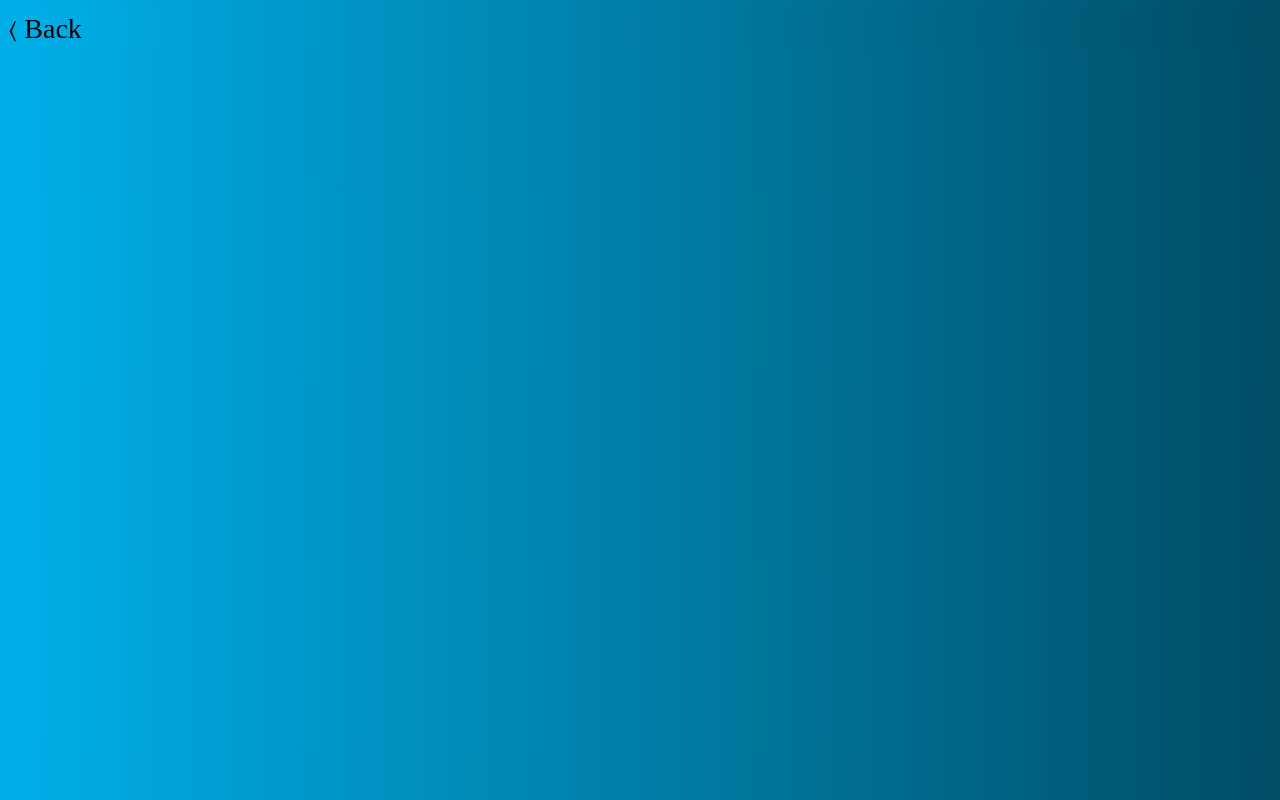
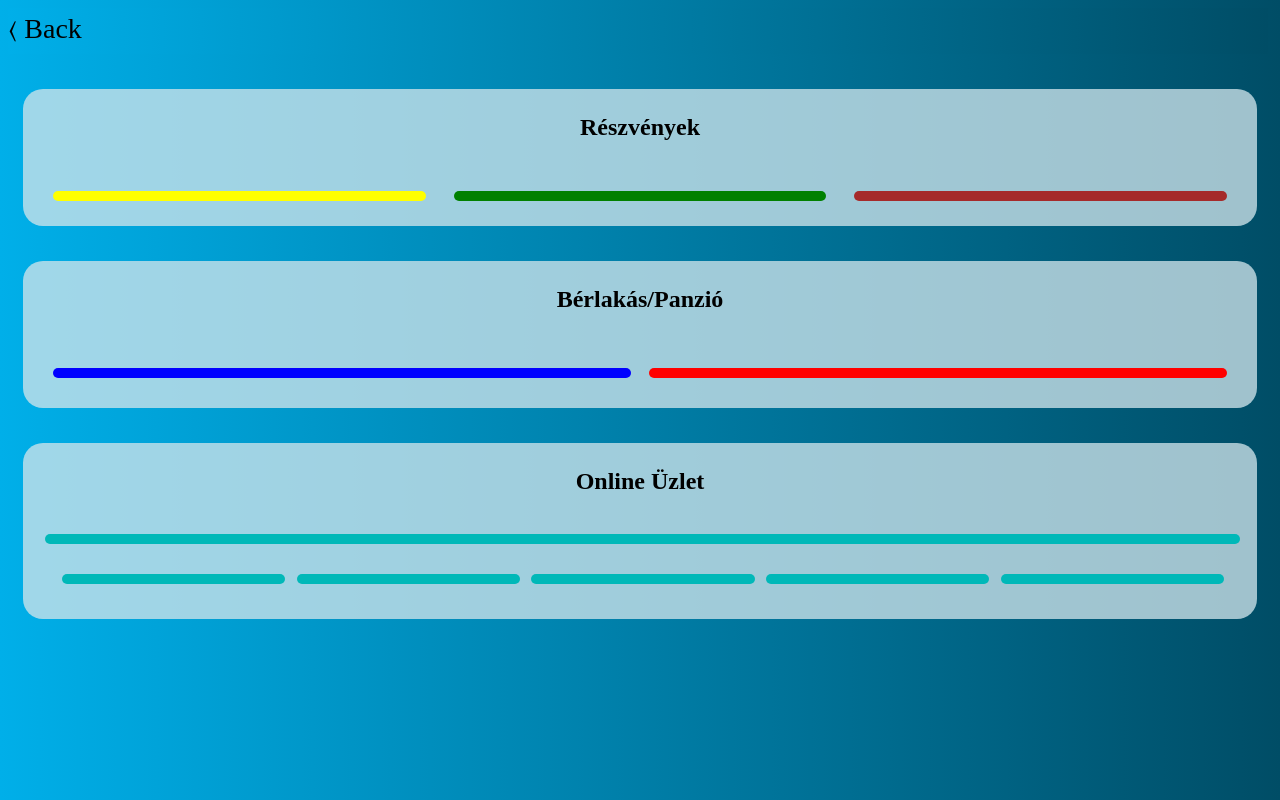
Before and after one commit to dvd2001/MyFirstMillion, an Angular app: page /game in a window 1280 px wide. Built offline with nearby package versions, Linux system fonts and the light colour scheme.

Commit message:
setting up the html skeleton of game page

```diff
--- a/src/app/components/game-page/game-page.css
+++ b/src/app/components/game-page/game-page.css
@@ -6,10 +6,82 @@ div {
 
 section {
     scroll-margin-top: 40px;
+    background-color: #d0e4ebc5;
+    justify-items: center;
+    padding: 0px;
+    border-radius: 20px;
+    margin: 15px;
+    margin-top: 35px;
+    border: none;
+}
+
+h1 {
+    height: fit-content;
+    width: fit-content;
+}
+
+.container {
+    display: flex;
+    flex-wrap: wrap;
+    flex-direction: row;
+    justify-content: space-evenly;
+    justify-self: center;
+    padding: 15px;
+    width: 98%;
+}
+
+.stock {
+    width: 30%;
+    border-color: #00000088;
+    border-radius: 20px;
+    margin: 10px;
+}
+
+.accomodation {
+    width: 100%;
+    border-color: #00000088;
+    border-radius: 20px;
+    margin: 10px;
+}
+
+.online {
+    background-color: #00b8b8;
+    width: 100%;
+    border-color: #00000088;
+    border-radius: 20px;
+    margin-top: 10px;
+}
+
+.listContainer {
+    display: flex;
+    flex-direction: column;
+    align-items: center;
+}
+
+.acList {
+    width: 47%;
+}
+
+.onlineList {
+    width: 18%
+}
+
+.bgOnlineList {
+    margin-top: -10px;
+    background-color: #00b8b873;
+    width: 98%;
+    border-radius: 20px;
+    padding-top: 10px;
+}
+
+.lists {
+    flex-direction: column;
+    align-items: center;
 }
 
 #navbar {
     display: flex;
+    justify-content: space-between;
     background-image: linear-gradient(to right, var(--bg-gradiant-primary), var(--bg-gradiant-secondary));
     position: sticky;
     top: 0;
@@ -18,6 +90,49 @@ section {
     margin: 0px;
     width: 99.7%;
     padding: 0px;
+    padding-bottom: 5px;
+}
+
+#gold {
+    background-color: yellow;
+}
+
+#mine {
+    background-color: green;
+}
+
+#chocolate {
+    background-color: brown;
+}
+
+#flat {
+    background-color: blue;
+}
+
+#flatList {
+    margin-top: -15px;
+    background-color: #0000ff73;
+    width: 99.5%;
+    border-radius: 20px;
+    padding-top: 10px;
+}
+
+#pansion {
+    background-color: red;
+}
+
+#pansionList {
+    margin-top: -15px;
+    background-color: #ff000073;
+    width: 99.5%;
+    border-radius: 20px;
+    padding-top: 10px;
+}
+
+#basicOnline {
+    width: 98%;
+    margin-top: 0px;
+    margin-bottom: 0px;
 }
 
 #backBtn {
@@ -38,6 +153,23 @@ section {
 }
 
 @media (max-width: 1200px) {
+    .container {
+        display: flex;
+        flex-direction: column;
+        align-self: center;
+        align-content: center;
+        padding: 15px;
+        width: 90%;
+        margin: 10px;
+    }
+
+    .cards {
+        width: 98%;
+        border-color: #00000088;
+        border-radius: 20px;
+        margin: 10px
+    }
+
     #backBtn {
         font-size: 20px;
         padding: 0px;
--- a/src/app/components/game-page/game-page.html
+++ b/src/app/components/game-page/game-page.html
@@ -2,24 +2,57 @@
     <button id="backBtn" (click)="onBack()">〈 Back</button>
 </div>
 <section id="stocks">
-    <div id="stockContainer">
-        <div id="gold"></div>
-        <div id="mine"></div>
-        <div id="chocolate"></div>
+    <div class="title">
+        <h1>Részvények</h1>
+    </div>
+    <div class="container">
+        <div id="gold" class="stock cards"></div>
+        <div id="mine" class="stock cards"></div>
+        <div id="chocolate" class="stock cards"></div>
     </div>
 </section>
-<section id="accomodations">
-    <div id="acContainer">
-        <div id="flat"></div>
-        <div id="pansion"></div>
+<section id="accomondations">
+    <div class="title">
+        <h1>Bérlakás/Panzió</h1>
+    </div>
+    <div class="container">
+        <div class="listContainer acList">
+            <div id="flat" class="accomodation cards"></div>
+            <div *ngIf="showFlat" id="flatList" class="lists"></div>
+        </div>
+        <div class="listContainer acList">
+            <div id="pansion" class="accomodation cards"></div>
+            <div *ngIf="showPansion" id="pansionList" class="lists"></div>
+        </div>
     </div>
 </section>
 <section id="online">
-    <div id="onlineContainer">
-        <div class="online" id="level1"></div>
-        <div class="online" id="level2"></div>
-        <div class="online" id="level3"></div>
-        <div class="online" id="level4"></div>
-        <div class="online" id="level5"></div>
+    <div class="title">
+        <h1>Online Üzlet</h1>
+    </div>
+    <div id="onlineContainer" class="container lists">
+        <div class="online cards" id="basicOnline"></div>
+        <div id="levels" class="container">
+            <div class="listContainer onlineList">
+                <div class="online cards" id="level1"></div>
+                <div *ngIf="showLevel1" id="level1List" class="lists bgOnlineList"></div>
+            </div>
+            <div class="listContainer onlineList">
+                <div class="online cards" id="level2"></div>
+                <div *ngIf="showLevel2" id="level2List" class="lists bgOnlineList"></div>
+            </div>
+            <div class="listContainer onlineList">
+                <div class="online cards" id="level3"></div>
+                <div *ngIf="showLevel3" id="level3List" class="lists bgOnlineList"></div>
+            </div>
+            <div class="listContainer onlineList">
+                <div class="online cards" id="level4"></div>
+                <div *ngIf="showLevel4" id="level4List" class="lists bgOnlineList"></div>
+            </div>
+            <div class="listContainer onlineList">
+                <div class="online cards" id="level5"></div>
+                <div *ngIf="showLevel5" id="level5List" class="lists bgOnlineList"></div>
+            </div>
+        </div>
     </div>
 </section>
--- a/src/app/components/game-page/game-page.ts
+++ b/src/app/components/game-page/game-page.ts
@@ -3,10 +3,11 @@ import { ThemeService } from '../../services/theme-service/theme-service';
 import { DataReadingService } from '../../services/data-reading-service/data-reading-service';
 import { Router } from '@angular/router';
 import { Field } from '../../models/Field';
+import { NgIf } from '@angular/common';
 
 @Component({
   selector: 'app-game-page',
-  imports: [],
+  imports: [NgIf],
   templateUrl: './game-page.html',
   styleUrl: './game-page.css',
 })
@@ -14,6 +15,13 @@ export class GamePage implements OnInit {
   private fields: Field[] = [];
   private startField: number = 0;
   private maxOnline: number = 0;
+  public showLevel1 = false;
+  public showLevel2 = false;
+  public showLevel3 = false;
+  public showLevel4 = false;
+  public showLevel5 = false;
+  public showFlat = false;
+  public showPansion = false;
   constructor(private themeService: ThemeService, private router: Router, private reader: DataReadingService) {
     if (typeof window !== 'undefined') {
       const start = window.sessionStorage.getItem('startField');
```
